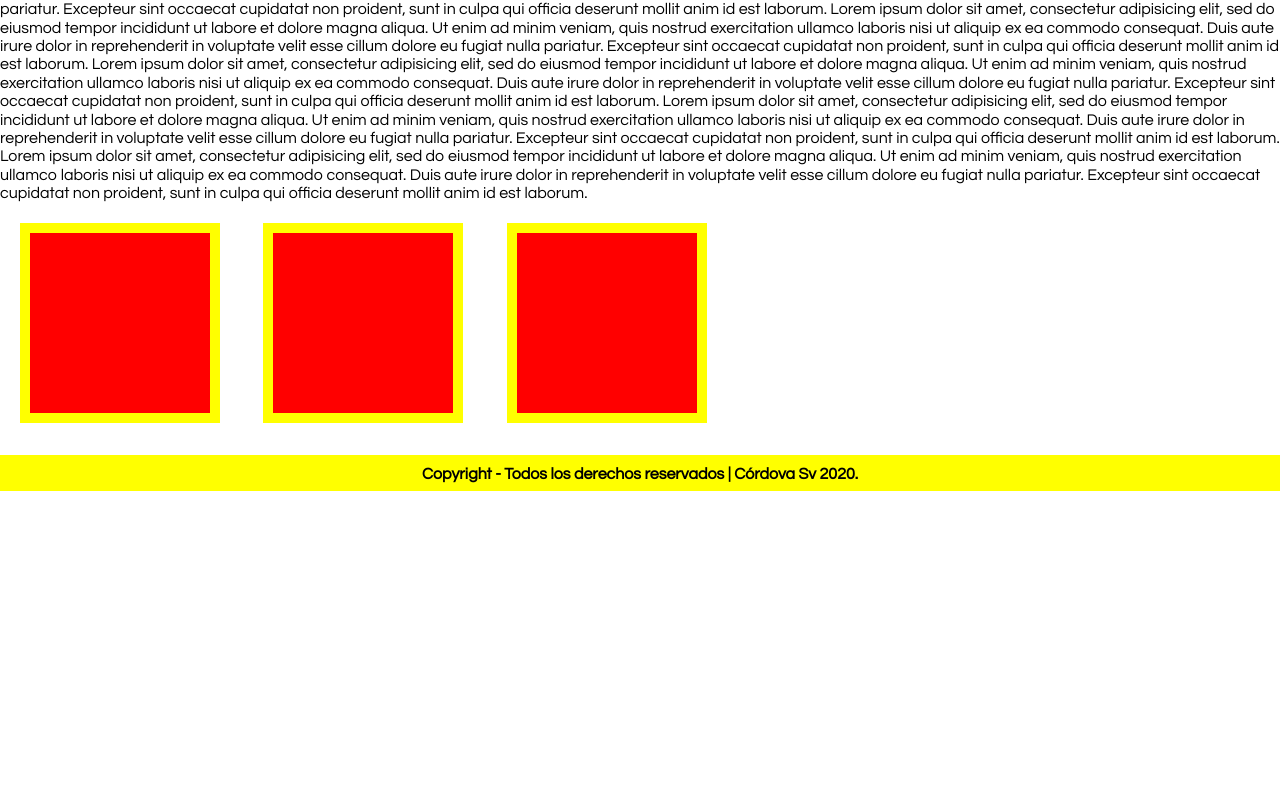
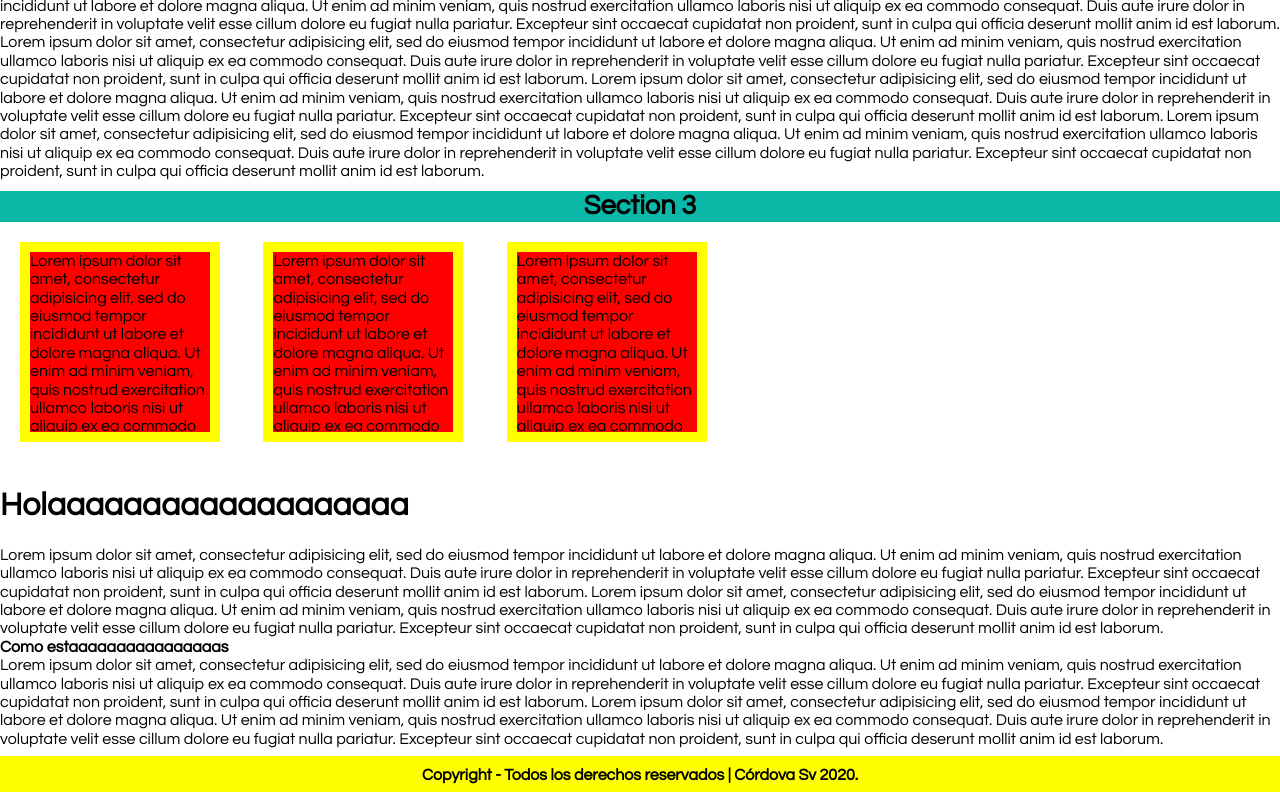
Before and after one commit to AndresC-O/MiPrimeraWED, a plain HTML site: page CordovaSv_Web/Index.html in a window 1280 px wide. Shown: the part 1356-2156 px from the top of the page. Before the commit the page ends 1855 px from the top, so only its background shows below. Drawn offline with Linux system fonts and the light colour scheme.

Commit message:
practica 10/10/2020

```diff
--- a/CordovaSv_Web/Index.html
+++ b/CordovaSv_Web/Index.html
@@ -82,12 +82,7 @@
 				</div>
 
 				<div class="fixed">
-					Lorem ipsum dolor sit amet, consectetur adipisicing elit, sed do eiusmod
-					tempor incididunt ut labore et dolore magna aliqua. Ut enim ad minim veniam,
-					quis nostrud exercitation ullamco laboris nisi ut aliquip ex ea commodo
-					consequat. Duis aute irure dolor in reprehenderit in voluptate velit esse
-					cillum dolore eu fugiat nulla pariatur. Excepteur sint occaecat cupidatat non
-					proident, sunt in culpa qui officia deserunt mollit anim id est laborum.
+					<h2 id="h2fix">Section 2</h2>
 				</div>
 
 				<div class="texto">
@@ -185,12 +180,86 @@
 					consequat. Duis aute irure dolor in reprehenderit in voluptate velit esse
 					cillum dolore eu fugiat nulla pariatur. Excepteur sint occaecat cupidatat non
 					proident, sunt in culpa qui officia deserunt mollit anim id est laborum.
+					Lorem ipsum dolor sit amet, consectetur adipisicing elit, sed do eiusmod
+					tempor incididunt ut labore et dolore magna aliqua. Ut enim ad minim veniam,
+					quis nostrud exercitation ullamco laboris nisi ut aliquip ex ea commodo
+					consequat. Duis aute irure dolor in reprehenderit in voluptate velit esse
+					cillum dolore eu fugiat nulla pariatur. Excepteur sint occaecat cupidatat non
+					proident, sunt in culpa qui officia deserunt mollit anim id est laborum.
+					Lorem ipsum dolor sit amet, consectetur adipisicing elit, sed do eiusmod
+					tempor incididunt ut labore et dolore magna aliqua. Ut enim ad minim veniam,
+					quis nostrud exercitation ullamco laboris nisi ut aliquip ex ea commodo
+					consequat. Duis aute irure dolor in reprehenderit in voluptate velit esse
+					cillum dolore eu fugiat nulla pariatur. Excepteur sint occaecat cupidatat non
+					proident, sunt in culpa qui officia deserunt mollit anim id est laborum.
+				</div>
+
+				<div class="fixed2">
+					<h2 id="h2fix2">Section 3</h2>
 				</div>
 
 				<div class="workWithDisplay">
-					<div></div>
-					<div></div>
-					<div></div>
+					<div>
+						Lorem ipsum dolor sit amet, consectetur adipisicing elit, sed do eiusmod
+						tempor incididunt ut labore et dolore magna aliqua. Ut enim ad minim veniam,
+						quis nostrud exercitation ullamco laboris nisi ut aliquip ex ea commodo
+						consequat. Duis aute irure dolor in reprehenderit in voluptate velit esse
+						cillum dolore eu fugiat nulla pariatur. Excepteur sint occaecat cupidatat non
+						proident, sunt in culpa qui officia deserunt mollit anim id est laborum.
+					</div>
+					<div>
+						Lorem ipsum dolor sit amet, consectetur adipisicing elit, sed do eiusmod
+						tempor incididunt ut labore et dolore magna aliqua. Ut enim ad minim veniam,
+						quis nostrud exercitation ullamco laboris nisi ut aliquip ex ea commodo
+						consequat. Duis aute irure dolor in reprehenderit in voluptate velit esse
+						cillum dolore eu fugiat nulla pariatur. Excepteur sint occaecat cupidatat non
+						proident, sunt in culpa qui officia deserunt mollit anim id est laborum.
+					</div>
+					<div>
+						Lorem ipsum dolor sit amet, consectetur adipisicing elit, sed do eiusmod
+						tempor incididunt ut labore et dolore magna aliqua. Ut enim ad minim veniam,
+						quis nostrud exercitation ullamco laboris nisi ut aliquip ex ea commodo
+						consequat. Duis aute irure dolor in reprehenderit in voluptate velit esse
+						cillum dolore eu fugiat nulla pariatur. Excepteur sint occaecat cupidatat non
+						proident, sunt in culpa qui officia deserunt mollit anim id est laborum.
+					</div>
+				</div>
+
+				<div class="workWithFloat">
+					<div>
+						<h1>Holaaaaaaaaaaaaaaaaaaa</h1>
+						<p>
+							Lorem ipsum dolor sit amet, consectetur adipisicing elit, sed do eiusmod
+							tempor incididunt ut labore et dolore magna aliqua. Ut enim ad minim veniam,
+							quis nostrud exercitation ullamco laboris nisi ut aliquip ex ea commodo
+							consequat. Duis aute irure dolor in reprehenderit in voluptate velit esse
+							cillum dolore eu fugiat nulla pariatur. Excepteur sint occaecat cupidatat non
+							proident, sunt in culpa qui officia deserunt mollit anim id est laborum.
+							Lorem ipsum dolor sit amet, consectetur adipisicing elit, sed do eiusmod
+							tempor incididunt ut labore et dolore magna aliqua. Ut enim ad minim veniam,
+							quis nostrud exercitation ullamco laboris nisi ut aliquip ex ea commodo
+							consequat. Duis aute irure dolor in reprehenderit in voluptate velit esse
+							cillum dolore eu fugiat nulla pariatur. Excepteur sint occaecat cupidatat non
+							proident, sunt in culpa qui officia deserunt mollit anim id est laborum.
+						</p>
+					</div>
+					<div>
+						<h2>Como estaaaaaaaaaaaaaaaas</h2>
+						<p>
+							Lorem ipsum dolor sit amet, consectetur adipisicing elit, sed do eiusmod
+							tempor incididunt ut labore et dolore magna aliqua. Ut enim ad minim veniam,
+							quis nostrud exercitation ullamco laboris nisi ut aliquip ex ea commodo
+							consequat. Duis aute irure dolor in reprehenderit in voluptate velit esse
+							cillum dolore eu fugiat nulla pariatur. Excepteur sint occaecat cupidatat non
+							proident, sunt in culpa qui officia deserunt mollit anim id est laborum.
+							Lorem ipsum dolor sit amet, consectetur adipisicing elit, sed do eiusmod
+							tempor incididunt ut labore et dolore magna aliqua. Ut enim ad minim veniam,
+							quis nostrud exercitation ullamco laboris nisi ut aliquip ex ea commodo
+							consequat. Duis aute irure dolor in reprehenderit in voluptate velit esse
+							cillum dolore eu fugiat nulla pariatur. Excepteur sint occaecat cupidatat non
+							proident, sunt in culpa qui officia deserunt mollit anim id est laborum.
+						</p>
+					</div>
 				</div>
 			</section>
 		</article>
--- a/CordovaSv_Web/StyleCSS/Estilo.css
+++ b/CordovaSv_Web/StyleCSS/Estilo.css
@@ -16,6 +16,8 @@
 	border: 4px solid #0FF0B2;
 	box-shadow: 2px 4px 30px 0 #000000;
 	text-shadow: 1px 2px 15px #FFFFFF;
+	position: sticky;
+	top: 0;
 }
 
 .btnAqui{
@@ -60,9 +62,27 @@
 .fixed{
 	background-color: #0BB7A6;
 	position: sticky;
-	opacity: .4;
-	top: 0;
-	margin-top: 100px;
+	opacity: 100%;
+	top: 60px;
+	margin-top: 10px;
+}
+
+#h2fix {
+	font-size: 1.7em;
+	text-align: center;
+}
+
+.fixed2{
+	background-color: #0BB7A6;
+	position: sticky;
+	opacity: 100%;
+	top: 100px;
+	margin-top: 10px;
+}
+
+#h2fix2 {
+	font-size: 1.7em;
+	text-align: center;
 }
 
 .workWithDisplay div{
@@ -72,4 +92,6 @@
 	border: 10px solid yellow;
 	background-color: red;
 	display: inline-block;
+	overflow: scroll;
+	overflow-x: hidden;
 }
```
